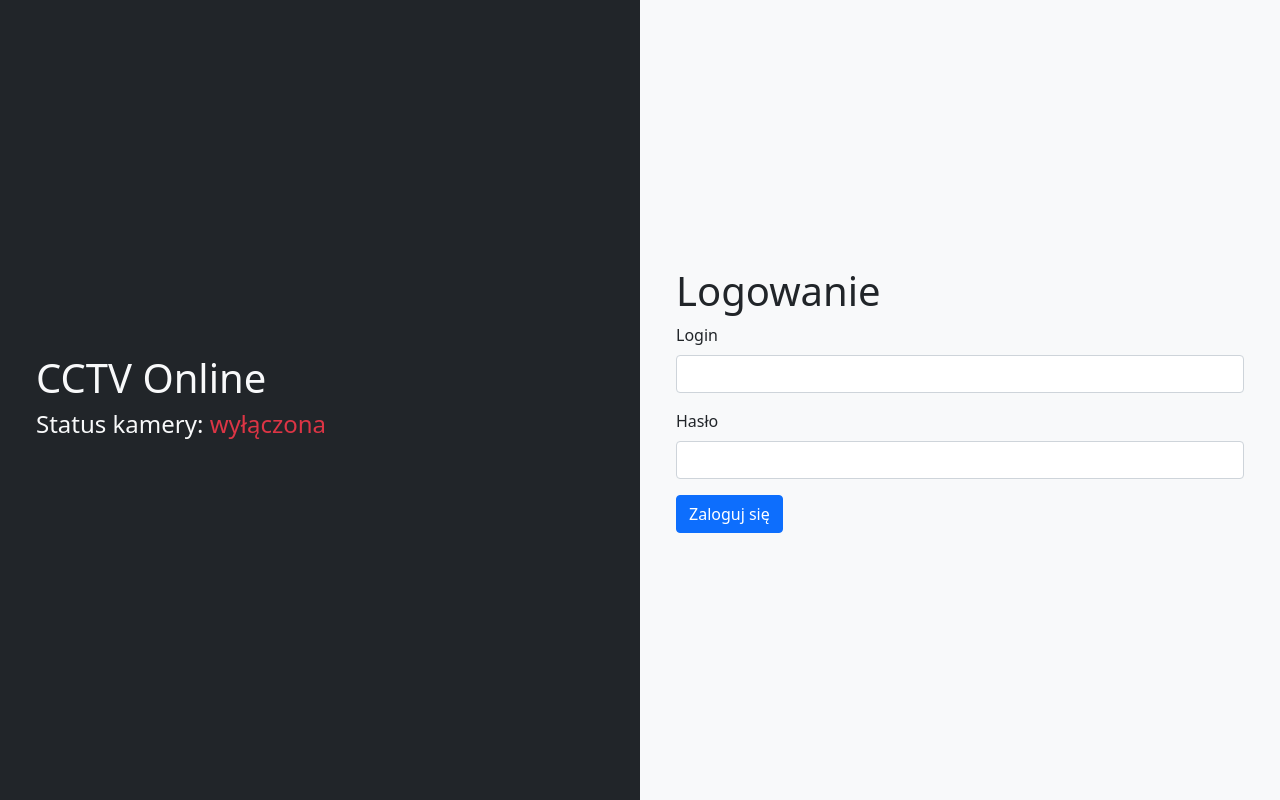
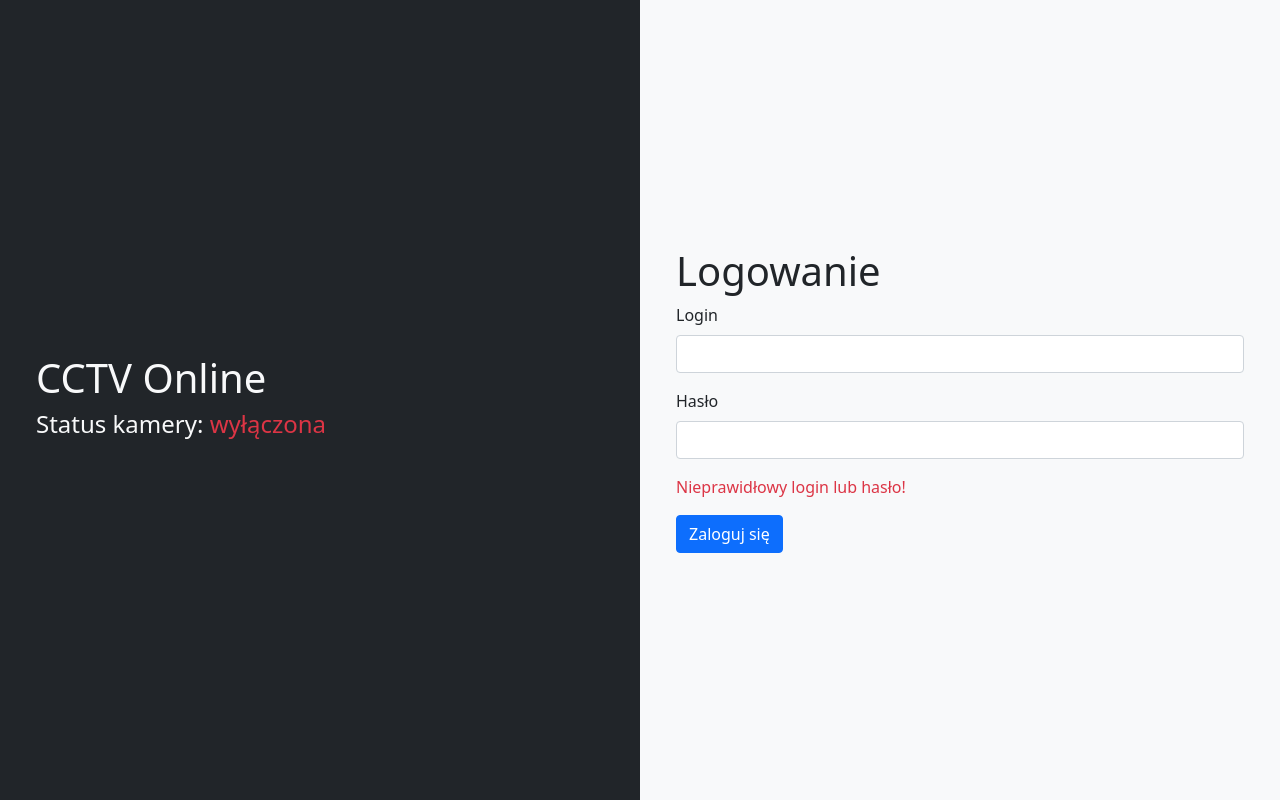
Before and after one commit to ang33l/CCTV_Online, a CodeIgniter app: page /cctv/index.php/login/index/1 in a window 1280 px wide. Run offline with CodeIgniter, Linux system fonts and the light colour scheme; some libraries are stand-ins or nearby versions.

Commit message:
dodanie wyswietlania bledu logowawnia

```diff
--- a/backend/application/controllers/Login.php
+++ b/backend/application/controllers/Login.php
@@ -2,15 +2,22 @@
 defined('BASEPATH') OR exit('No direct script access allowed');
 
 class Login extends CI_Controller {
-	public function index()
+	public function index($id = 0)
 	{
         if(isset($this->session->loggedIn)){
             if($this->session->loggedIn){
                 header("Location: ".base_url().'admin');
             }
         }
+
         $this->load->view('headerView');
-		$this->load->view('loginView');
+        if($id){
+            $data = array('id' => $id);
+            $this->load->view('loginView', $data);
+        }else{
+            $this->load->view('loginView');
+        }
+
         $this->load->view('footerView');
 	}
     public function verifyLogin()
@@ -29,14 +36,14 @@ class Login extends CI_Controller {
                         //return $this->output->set_content_type('application/json')->set_status_header(200)->set_output(json_encode(array('errno' => true,)));
                         header("Location: ".base_url().'admin');
                     }else {
-                        header("Location: ".base_url());
+                        header("Location: ".base_url()."login/index/1");
                     }
                 }
             } else {
-                header("Location: ".base_url());
+                header("Location: ".base_url()."login/index/1");
             }
         }else{
-            header("Location: ".base_url());
+            header("Location: ".base_url()."login/index/1");
         }
     }
     public function logout()
--- a/backend/application/views/loginView.php
+++ b/backend/application/views/loginView.php
@@ -28,6 +28,13 @@ $camera_status = false;
                                       <label for="Password" class="form-label">Hasło</label>
                                       <input name="pass" type="password" class="form-control" id="Password">
                                     </div>
+                                    <?php if(isset($id)){
+
+                                    ?>
+                                    <div class="mb-3">
+                                    <span class="text-danger">Nieprawidłowy login lub hasło!</span>
+                                    </div>
+                                    <?php } ?>
                                     <button type="submit" class="btn btn-primary" id="submitbtn">Zaloguj się</button>
                                   </form>
                             </div>
```
